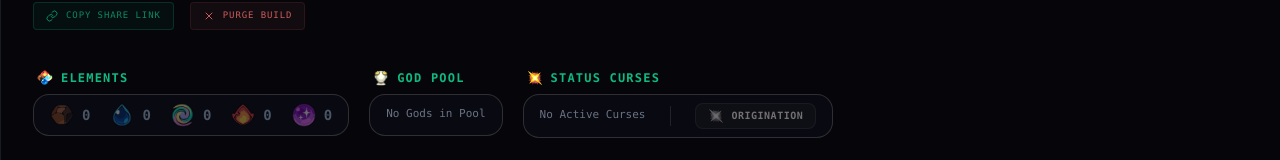
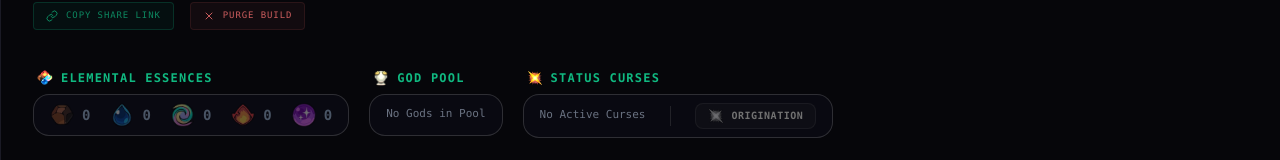
Before and after one commit to camwu/Hades-II-Build-Planner, a React (Vite) app: page / in a window 1280 px wide. Both pictures are taken after a click on the button "Collapse Library". Shown: the part 134-294 px from the top of the page. Built offline with nearby package versions, Linux system fonts and the light colour scheme.

Commit message:
feat: Rename "Elements" to "Elemental Essences"
Updates the UI text to more accurately reflect the resource being displayed in the ElementSummary component.

```diff
--- a/src/components/ElementSummary.tsx
+++ b/src/components/ElementSummary.tsx
@@ -46,7 +46,7 @@ export function ElementSummary({ coreBuild, additionalBoons }: ElementSummaryPro
     <div className="flex flex-col gap-2">
       <div className="flex items-center gap-2 ml-1">
         <img src="/assets/ui/ElementalEssence.webp" className="w-4 h-4 object-contain filter brightness-125" alt="" referrerPolicy="no-referrer" />
-        <span className="text-xs font-mono uppercase tracking-widest text-hades-accent font-bold">Elements</span>
+        <span className="text-xs font-mono uppercase tracking-widest text-hades-accent font-bold">Elemental Essences</span>
       </div>
       <div className="flex flex-wrap items-center gap-x-5 gap-y-3 px-4 py-2 rounded-2xl bg-hades-bg-dark/70 border border-white/15 min-h-[42px]">
         {ALL_ELEMENTS.map((el) => {
```
